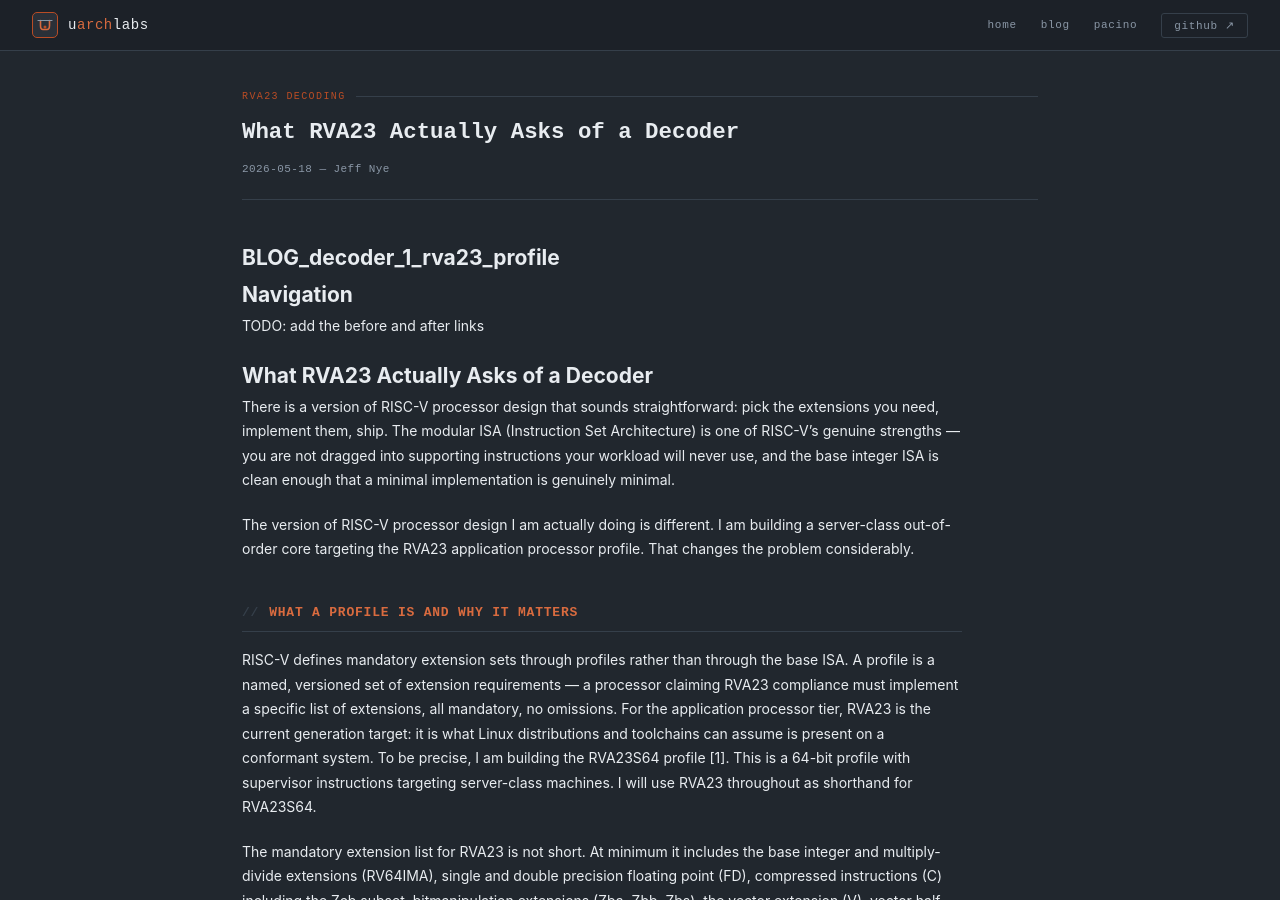
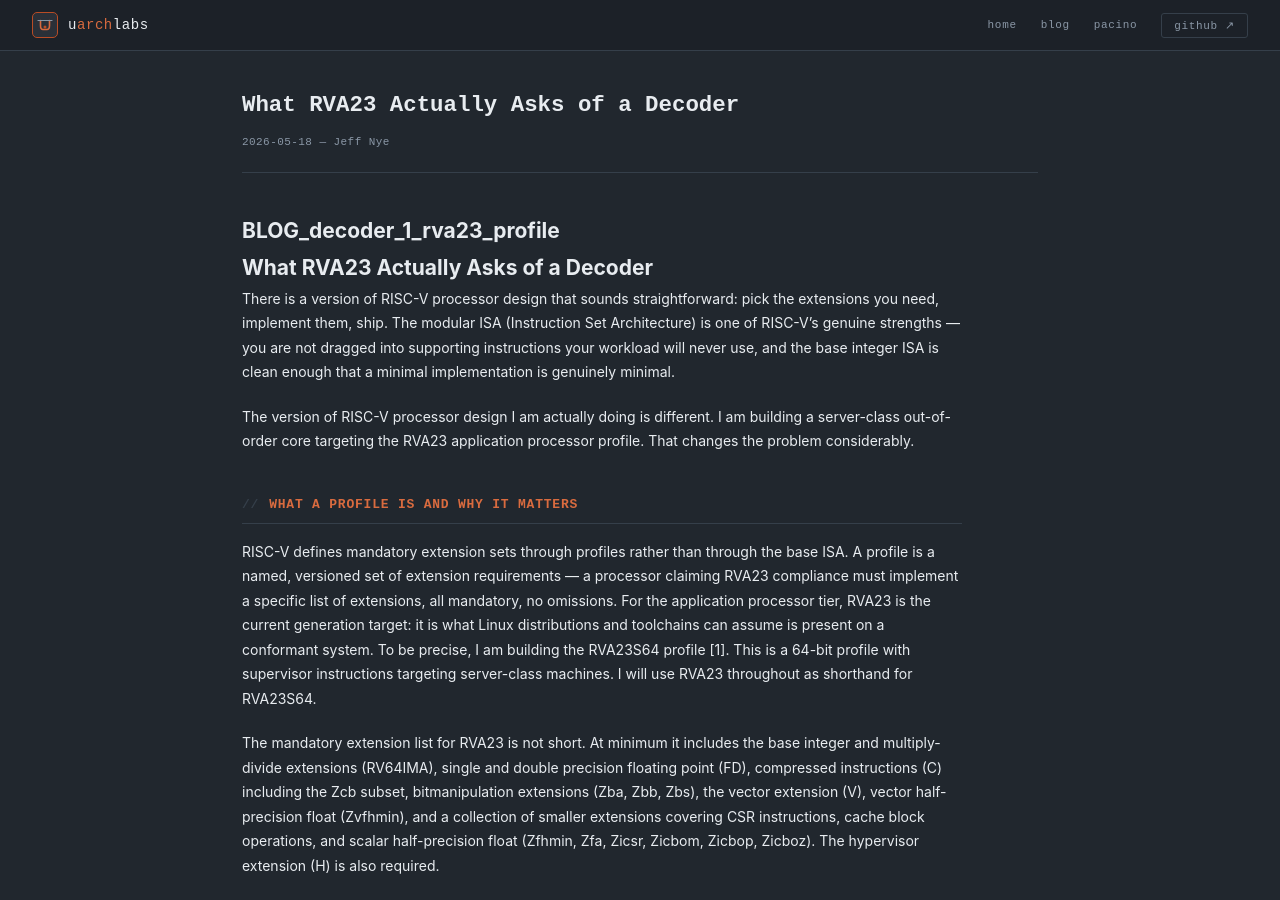
Before and after one commit to uarchlabs/uarchlabs.github.io, a Jekyll site: the page built from _posts/2026-05-18-what-rva23-actually-asks-of-a-decoder.md, in a window 1280 px wide and 900 px high. Built offline with Jekyll 4.4.1, drawn with Linux system fonts in a browser that asks for light colours.

Commit message:
publish 05/18

````diff
--- a/_posts/2026-05-18-what-rva23-actually-asks-of-a-decoder.md
+++ b/_posts/2026-05-18-what-rva23-actually-asks-of-a-decoder.md
@@ -3,8 +3,6 @@ layout: post
 title: "What RVA23 Actually Asks of a Decoder"
 author: Jeff Nye
 date: 2026-05-18
-series: RVA23 Decoding
-excerpt: "RVA23S64 mandates a large and non-trivial extension set. This post examines what that means for the decoder specifically."
 copyright: "Copyright 2026 Jeff Nye"
 ---
 # BLOG_decoder_1_rva23_profile
@@ -12,12 +10,9 @@ copyright: "Copyright 2026 Jeff Nye"
 [//]: # (header: ```)
 [//]: # (header:  FILE:    BLOG_decoder_1_rva23_profile)
 [//]: # (header:  STATUS:  unpublished)
-[//]: # (header:  UPDATED: 2026-xx-xx)
+[//]: # (header:  UPDATED: 2026.05.14)
 [//]: # (header:  CONTACT: uarchlabs@gmail.com)
 [//]: # (header: ```)
-# Navigation
-
-TODO: add the before and after links
 
 # What RVA23 Actually Asks of a Decoder
 
````
Also changed, not shown: _posts/2026-05-11-project-rationale.md (+1 -0 lines).
